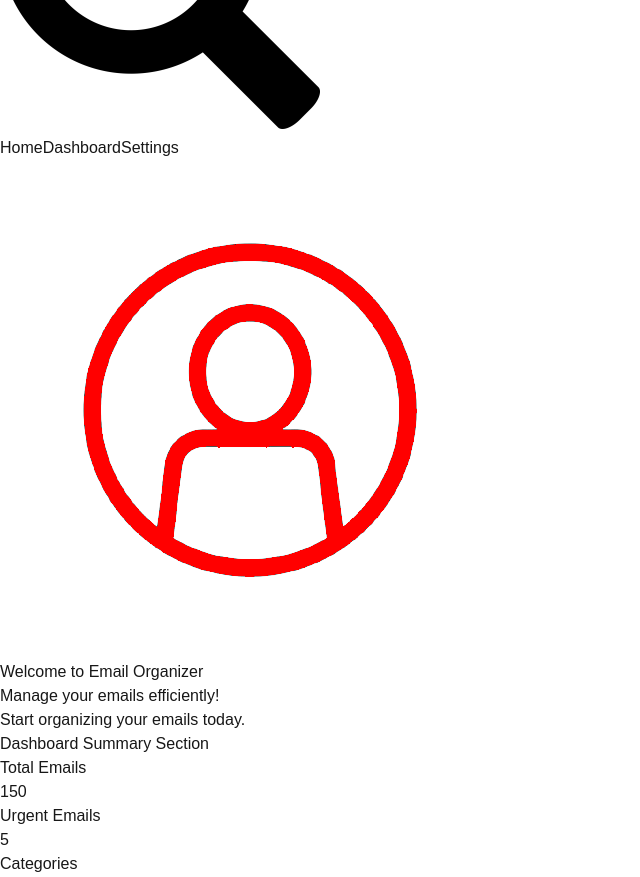
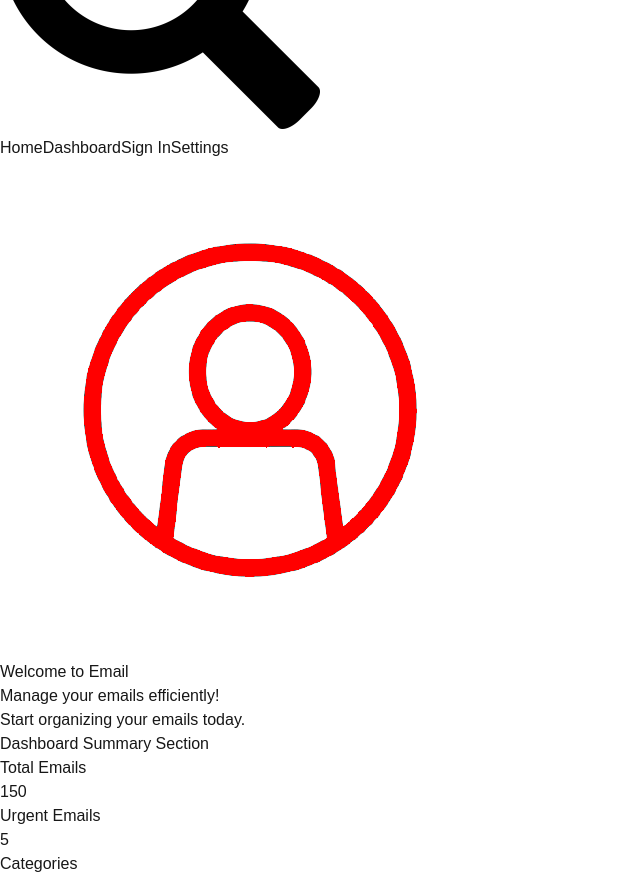
Before and after one commit to MenaceHecker/smart-email-organizer, a Next.js app: page / in a window 1280 px wide. Shown: the part 760-1637 px from the top of the page, without its empty margins (0-640 px from the left). Built offline with nearby package versions, Linux system fonts and the light colour scheme.

Commit message:
changes in frontend

```diff
--- a/src/app/TypingText.tsx
+++ b/src/app/TypingText.tsx
@@ -1,7 +1,7 @@
 // TypingText.tsx
 "use client";
 
-import React, { useState, useEffect } from 'react';
+import React, { useState, useEffect, useRef } from 'react';
 
 interface TypingTextProps {
     texts: string[];
@@ -19,37 +19,46 @@ const TypingText: React.FC<TypingTextProps> = ({
     const [currentText, setCurrentText] = useState('');
     const [currentIndex, setCurrentIndex] = useState(0);
     const [isTyping, setIsTyping] = useState(true);
+    const intervalId = useRef<NodeJS.Timeout | null>(null);
+    const timeoutId = useRef<NodeJS.Timeout | null>(null);
 
     useEffect(() => {
-    let timeoutId: NodeJS.Timeout;
+        const text = texts[currentIndex];
+        let charIndex = 0;
 
-    const type = async () => {
-      const text = texts[currentIndex];
-      for (let i = 0; i <= text.length; i++) {
-        await new Promise((resolve) => setTimeout(resolve, typingSpeed));
-        setCurrentText(text.substring(0, i));
+        const startTyping = () => {
+            setIsTyping(true);
+            intervalId.current = setInterval(() => {
+                setCurrentText(text.substring(0, charIndex + 1));
+                charIndex++;
+                if (charIndex > text.length) {
+                    clearInterval(intervalId.current!); // Non-null assertion
+                    setIsTyping(false);
+                    timeoutId.current = setTimeout(startErasing, delay);
                 }
-      setIsTyping(false);
-      timeoutId = setTimeout(erase, delay);
+            }, typingSpeed);
         };
 
-    const erase = async () => {
-      const text = texts[currentIndex];
-      for (let i = text.length; i >= 0; i--) {
-        await new Promise((resolve) => setTimeout(resolve, erasingSpeed));
-        setCurrentText(text.substring(0, i));
-      }
+        const startErasing = () => {
+            intervalId.current = setInterval(() => {
+                setCurrentText(text.substring(0, charIndex - 1));
+                charIndex--;
+                if (charIndex < 0) {
+                    clearInterval(intervalId.current!); // Non-null assertion
                     setIsTyping(true);
                     setCurrentIndex((prevIndex) => (prevIndex + 1) % texts.length);
-      timeoutId = setTimeout(type, 500);
+                    timeoutId.current = setTimeout(startTyping, 500);
+                }
+            }, erasingSpeed);
         };
 
-    if (isTyping) {
-      timeoutId = setTimeout(type, 500);
-    }
+        timeoutId.current = setTimeout(startTyping, 500);
 
-    return () => clearTimeout(timeoutId);
-  }, [currentIndex, isTyping, texts, typingSpeed, erasingSpeed, delay]);
+        return () => {
+            if (intervalId.current) clearInterval(intervalId.current);
+            if (timeoutId.current) clearTimeout(timeoutId.current);
+        };
+    }, [currentIndex, texts, typingSpeed, erasingSpeed, delay]);
 
     return <span>{currentText}</span>;
 };
--- a/src/app/globals.css
+++ b/src/app/globals.css
@@ -5,6 +5,9 @@
 :root {
   --background: #ffffff;
   --foreground: #171717;
+}
+:host{
+  text-size-adjust: none;
 }
 
 @media (prefers-color-scheme: dark) {
--- a/src/app/layout.tsx
+++ b/src/app/layout.tsx
@@ -46,6 +46,7 @@ export default function RootLayout({
           <div className="flex items-center">
             <Link href="/" className="ml-2 mr-4 hover:underline">Home</Link>
             <Link href="/dashboard" className="mr-4 hover:underline">Dashboard</Link>
+            <Link href="/signin" className="ml-4 hover:underline">Sign In</Link>
             <Link href="/settings" className="hover:underline">Settings</Link>
             <img src={UserIcon.src} alt="User Icon" className="h-8 ml-2" />
           </div>
```
Also changed, not shown: package.json (+7 -6 lines), src/app/signin/page.tsx (added, +17 -0 lines), 1 other file (tests, documents, lock files or other folders). Lines whose indentation alone changed are shown as unchanged.
